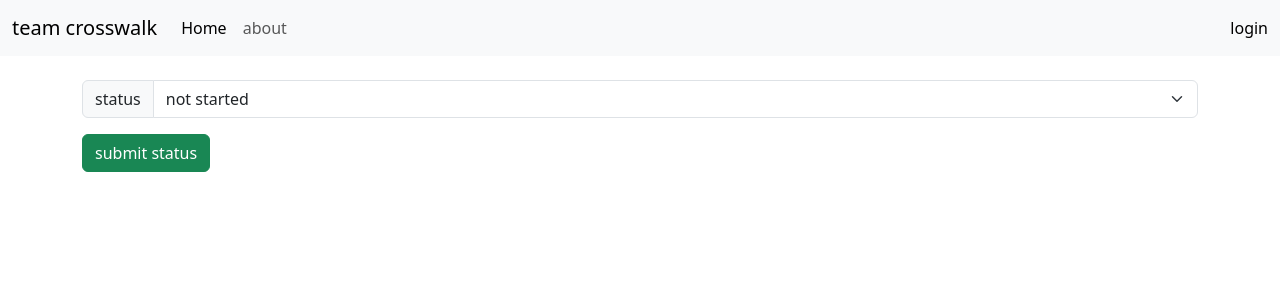
After one commit to deloads/crosswalk, a Flask app: template templates/devhub/dev_view.html in a window 1280 px wide. The commit adds this page. Shown: the top 300 px of the page. Run offline with Flask 3, Linux system fonts and the light colour scheme; the template is opened without the code that fills it, so the values that code supplies are empty.

Commit message:
dev page is done

```diff
--- a/app.py
+++ b/app.py
@@ -81,9 +81,36 @@ def login():
 @app.route('/dev')
 def dev():
     if 'logged_in' in session and session['logged_in']:
+        status = request.args.get('status')
+        id = request.args.get('id')
+        if status:
+            db = get_db()
+            cursor = db.cursor()
+            cursor.execute(f"UPDATE `work` SET `status`='{status}' WHERE id ={id}")
+            db.commit()
+            cursor.close()
+        db = get_db()
+        cursor = db.cursor(dictionary=True)
+        cursor.execute(f"SELECT * FROM `work` WHERE user = '{session['username']}'")
+        blogs = cursor.fetchall()
+        cursor.close()
+        blogs = sort_blog_array(blogs)
+        return render_template('devhub/index.html',title='dev space',log=session,blogs=blogs)
+    return redirect(url_for('login'))
 
-        return render_template('devhub/index.html',title='dev space',log=session)
+@app.route('/dev_view')
+def dev_view():
+    if 'logged_in' in session and session['logged_in']:
+        id = request.args.get('id')
+        db = get_db()
+        cursor = db.cursor(dictionary=True)
+        cursor.execute(f"SELECT * FROM `work` WHERE id = '{id}'")
+        blogs = cursor.fetchall()
+        cursor.close()
+        blogs = blogs[0]
+        return render_template('devhub/dev_view.html',title='dev space',log=session,blogs=blogs)
     return redirect(url_for('login'))
+
 @app.route('/admin',methods=['GET','POST'])
 def admin():
     if 'logged_in' in session and session['premisions'] == 'admin':
--- /dev/null
+++ b/templates/devhub/dev_view.html
@@ -0,0 +1,27 @@
+{% extends "main_layout.html" %}
+{% block content %}
+<br>
+<form action="/dev" method="get">
+    <input name="id" hidden value="{{blogs['id']}}" type="number">
+    <div class="input-group mb-3">
+        <label class="input-group-text" for="inputGroupSelect01">status</label>
+        <select required name="status" class="form-select" id="inputGroupSelect01">
+            {% if blogs['status'] == 'done' %}
+            <option value="not started">not started</option>
+            <option value="started">started</option>
+            <option selected value="done">done</option>
+            {% elif blogs['status'] == 'started' %}
+            <option value="not started">not started</option>
+            <option selected value="started">started</option>
+            <option value="done">done</option>
+            {% else %}
+            <option selected value="not started">not started</option>
+            <option value="started">started</option>
+            <option value="done">done</option>
+            {% endif %}
+
+        </select>
+    </div>
+    <button type="submit" class="btn btn-success">submit status</button>
+</form>
+{% endblock content %}
```
Also changed, not shown: templates/devhub/index.html (+19 -0 lines).
